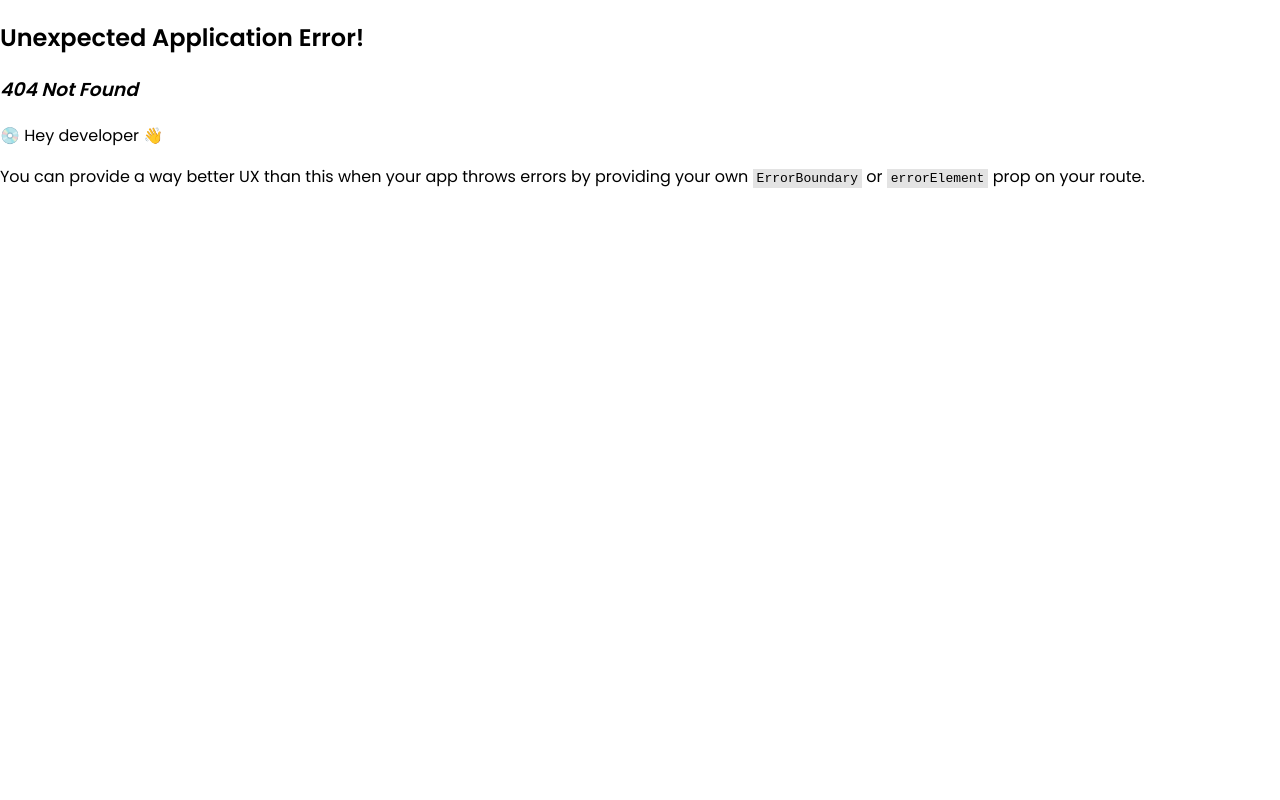
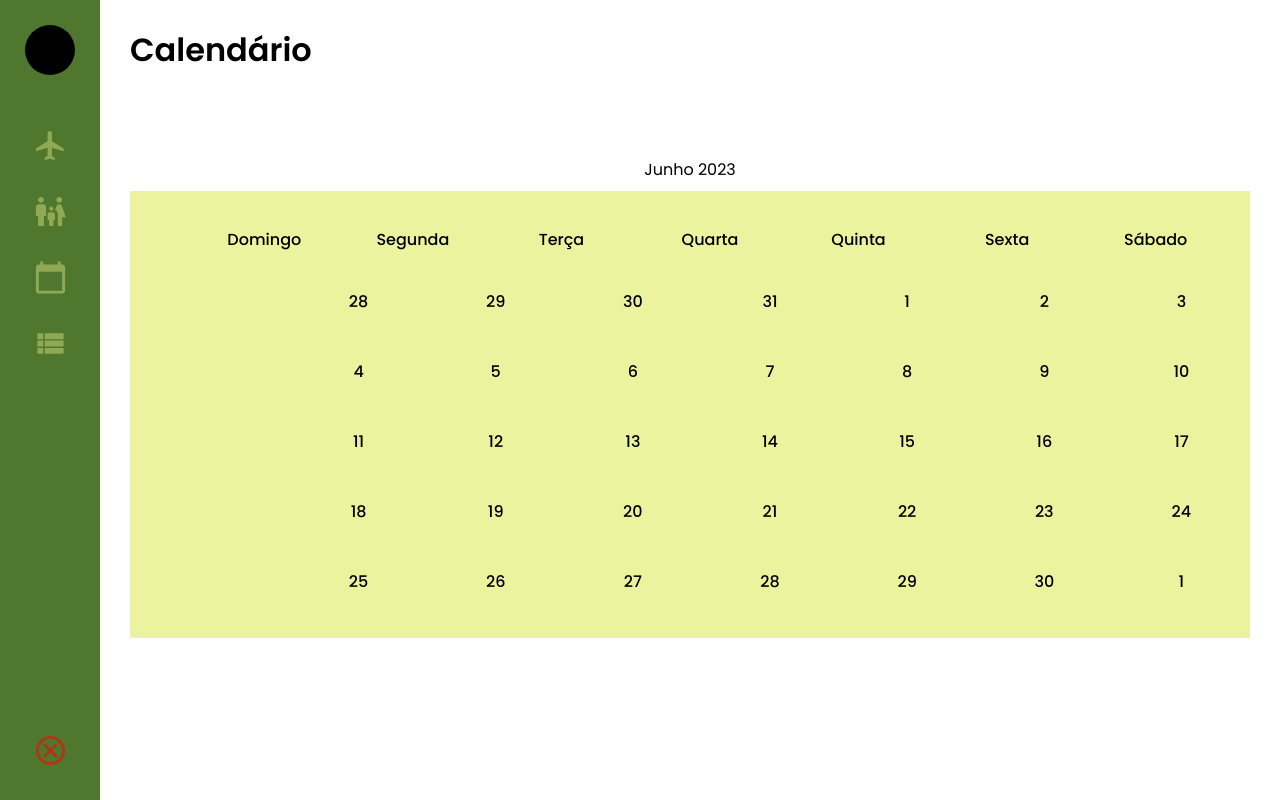
Before and after one commit to mdsreq-fga-unb/2023.1-MoViagem, a React (Vite) app in the folder client/: page /travel in a window 1280 px wide. Before the commit this address had no page. Built offline with nearby package versions, Linux system fonts and the light colour scheme; no server answers.

Commit message:
add calendar and routes (not functional)

```diff
--- /dev/null
+++ b/client/src/pages/Travels/Calendar/index.tsx
@@ -0,0 +1,147 @@
+import React, { useCallback, useEffect, useMemo, useRef, useState } from "react";
+import ReactDOMServer from "react-dom/server";
+import styles from "./styles.module.scss";
+
+const Calendar: React.FC = () => {
+  // Use useMemo to create the 'date' object once
+  const date = useMemo(() => new Date(), []);
+  const [currentDate, setCurrentDate] = useState("");
+  const [daysTag, setDaysTag] = useState("");
+  const [prevNextIcon, setPrevNextIcon] = useState<NodeListOf<Element> | null>(null);
+  const [currMonth, setCurrMonth] = useState<number>(date.getMonth());
+
+  const currYearRef = useRef<number>(date.getFullYear());
+
+  const renderCalendar = useCallback(() => {
+    // Get the necessary information for rendering the calendar
+    const firstDayOfMonth = new Date(currYearRef.current, currMonth, 1).getDay();
+    const lastDateOfMonth = new Date(currYearRef.current, currMonth + 1, 0).getDate();
+    const lastDayOfMonth = new Date(currYearRef.current, currMonth, lastDateOfMonth).getDay();
+    const lastDateOfLastMonth = new Date(currYearRef.current, currMonth, 0).getDate();
+
+    // Define the array of month names
+    const months = [
+      "Janeiro",
+      "Fevereiro",
+      "Marco",
+      "Abril",
+      "Maio",
+      "Junho",
+      "Julho",
+      "Agosto",
+      "Setembro",
+      "Outubro",
+      "Novembro",
+      "Dezembro",
+    ];
+
+    // Create an array to hold the JSX elements for each day
+    const days: JSX.Element[] = [];
+
+    for (let i = firstDayOfMonth; i > 0; i--) {
+      // Creating li elements for the previous month's last days
+      days.push(
+        <li key={`prev-${i}`} className="inactive">
+          {lastDateOfLastMonth - i + 1}
+        </li>
+      );
+    }
+
+    for (let i = 1; i <= lastDateOfMonth; i++) {
+      // Creating li elements for all days of the current month
+      const isToday =
+        i === date.getDate() &&
+        currMonth === new Date().getMonth() &&
+        currYearRef.current === new Date().getFullYear()
+          ? "active"
+          : "";
+      days.push(
+        <li key={`curr-${i}`} className={isToday}>
+          {i}
+        </li>
+      );
+      // Adding active class to li if current day, month, and year match
+    }
+
+    for (let i = lastDayOfMonth; i < 6; i++) {
+      // Creating li elements for the next month's first days
+      days.push(
+        <li key={`next-${i}`} className="inactive">
+          {i - lastDayOfMonth + 1}
+        </li>
+      );
+    }
+
+    setCurrentDate(`${months[currMonth]} ${currYearRef.current}`);
+    // Use ReactDOMServer to convert the array of elements into a string
+    setDaysTag(ReactDOMServer.renderToString(<ul>{days}</ul>));
+  }, [currMonth, date]);
+
+  useEffect(() => {
+    const currentDateElement = document.querySelector(".current-date");
+    const daysElement = document.querySelector(".styles.days");
+    const prevNextIcons = document.querySelectorAll(".icons span");
+
+    setCurrentDate(currentDateElement?.textContent ?? "");
+    setDaysTag(daysElement?.innerHTML ?? "");
+    setPrevNextIcon(prevNextIcons);
+
+    renderCalendar();
+  }, [renderCalendar]);
+
+  useEffect(() => {
+    if (prevNextIcon) {
+      prevNextIcon.forEach((icon) => {
+        icon.addEventListener("click", () => {
+          // Adding click event on both icons
+          // If clicked icon is the previous icon, then decrement the current month; otherwise, increment it by 1
+          setCurrMonth((prevMonth) => {
+            let updatedMonth = icon.id === "prev" ? prevMonth - 1 : prevMonth + 1;
+            let updatedYear = currYearRef.current;
+
+            if (updatedMonth < 0 || updatedMonth > 11) {
+              const updatedDate = new Date(currYearRef.current, updatedMonth);
+              updatedYear = updatedDate.getFullYear();
+              updatedMonth = updatedDate.getMonth();
+            }
+
+            currYearRef.current = updatedYear;
+
+            return updatedMonth;
+          });
+
+          renderCalendar();
+        });
+      });
+    }
+  }, [prevNextIcon, renderCalendar]);
+
+  return (
+    <>
+      <div className={styles.pageContainer}>
+        <div className={styles.boxContainer}>
+          <div className={styles.outsideBox}>
+            <header>
+              <p className={currentDate}>{currentDate}</p>
+            </header>
+          </div>
+        </div>
+      </div>
+      <div className={styles.calendar}>
+        <ul className={styles.weeks}>
+          <li>Domingo</li>
+          <li>Segunda</li>
+          <li>Terça</li>
+          <li>Quarta</li>
+          <li>Quinta</li>
+          <li>Sexta</li>
+          <li>Sábado</li>
+          <ul className={styles.days} dangerouslySetInnerHTML={{ __html: daysTag }} />
+        </ul>
+        {/* <ul className={styles.days} dangerouslySetInnerHTML={{ __html: daysTag }} /> */}
+      </div>
+    </>
+  );
+};
+
+export default Calendar;
--- /dev/null
+++ b/client/src/pages/Travels/Calendar/styles.module.scss
@@ -0,0 +1,135 @@
+@import "../../../variables.scss";
+
+.pageContainer {
+  display: grid;
+
+  h2 {
+    margin-bottom: 2rem;
+  }
+}
+
+.boxContainer {
+  display: flex;
+  justify-content: center;
+}
+
+.outsideBox {
+  list-style: none;
+  display: grid;
+  grid-template-columns: repeat(auto-fit, minmax(200px, 1fr));
+
+  height: 80%;
+  width: 75%;
+  margin-top: 3%;
+
+  justify-items: center;
+  align-items: center;
+}
+
+.verticalLine {
+  min-height: 110%;
+  width: 0.4rem;
+  background: rgba(49, 87, 44, 1);
+  border-radius: 20px;
+}
+
+.insideBox {
+  display: flex;
+  flex-direction: column;
+  row-gap: 1.5rem;
+  align-items: center;
+  justify-content: center;
+  text-align: center;
+
+  width: 125%;
+  height: 90%;
+
+  padding: 3rem;
+  margin-top: 5%;
+  margin-bottom: 5%;
+
+  border: 1px solid rgba(221, 223, 228, 1);
+  border-radius: 10px;
+}
+
+.calendar {
+  padding: 20px;
+  background-color: #ecf39e;
+
+  ul {
+    display: flex;
+    list-style: none;
+    flex-wrap: wrap;
+    text-align: center;
+  }
+
+  .current-date {
+    font-size: 1.45rem;
+    font-weight: 500;
+  }
+
+  .days {
+    li {
+      z-index: 1;
+      cursor: pointer;
+      margin-top: 30px;
+
+      &::before {
+        position: relative;
+        content: "";
+        height: 40px;
+        width: 40px;
+        top: 50%;
+        left: 50%;
+        border-radius: 50%;
+        z-index: -1;
+        transform: translate(-50%, -50%);
+      }
+    }
+
+    .inactive {
+      color: #aaa;
+    }
+
+    .active {
+      color: #9b59b6;
+    }
+
+    li:hover:before {
+      background: $color-secondary;
+    }
+  }
+
+  .weeks li {
+    font-weight: 500;
+  }
+
+  ul li {
+    width: calc(100% / 7);
+
+    display: flex;
+    align-items: center;
+    justify-content: center;
+  }
+}
+
+.icons span {
+  height: 38px;
+  width: 38px;
+  margin: 0 1px;
+  color: #878787;
+  font-size: 1.9rem;
+  cursor: pointer;
+  text-align: center;
+  line-height: 38px;
+  border-radius: 50%;
+  background: #f2f2f2;
+}
+
+.icons span:hover {
+  background: $color-secondary;
+}
+
+.icons span:last-child {
+  margin-right: -10px;
+}
--- a/client/src/pages/Travels/index.tsx
+++ b/client/src/pages/Travels/index.tsx
@@ -2,7 +2,7 @@ import { useEffect, useState } from "react";
 import { ErrorResponse } from "../../api/api-instance";
 import { getHello } from "../../api/requests/travels-requests";
 import Navbar from "../../components/Navbar";
-import styles from "./styles.module.scss";
+import Calendar from "./Calendar";
 
 export default function Home() {
   const [message, setMessage] = useState<string>("");
@@ -22,10 +22,8 @@ export default function Home() {
   }, []);
 
   return (
-    <Navbar pageName="Viagens" selectedPage="TRAVELS">
-      <h1 id={styles.title}>
-        <p>{message}</p>
-      </h1>
+    <Navbar pageName="Calendário">
+      <Calendar />
     </Navbar>
   );
 }
--- a/client/src/routes.tsx
+++ b/client/src/routes.tsx
@@ -2,7 +2,7 @@ import { Route, createBrowserRouter, createRoutesFromElements } from "react-rout
 import AuthProviderComponent from "./auth/components/auth-context-component";
 import ProtectedComponent from "./auth/components/protected-component";
 import LoginAndRegister from "./pages/LoginAndRegister";
-import Travels from "./pages/Travels";
+import Travels from "./pages/Travels/";
 
 const router = createBrowserRouter(
   createRoutesFromElements(
@@ -10,6 +10,7 @@ const router = createBrowserRouter(
       {/* Routes that need to access the auth context need to be inside this route */}
       <Route element={<AuthProviderComponent />}>
         <Route path="/login-and-register" element={<LoginAndRegister />} />
+        <Route path="/travel" element={<Travels />} />
         {/* Routes that need login need to be inside this route */}
         <Route element={<ProtectedComponent />}>
           <Route path="/" element={<Travels />} />
```
Also changed, not shown: client/src/pages/Travels/script.js (added, +76 -0 lines).
